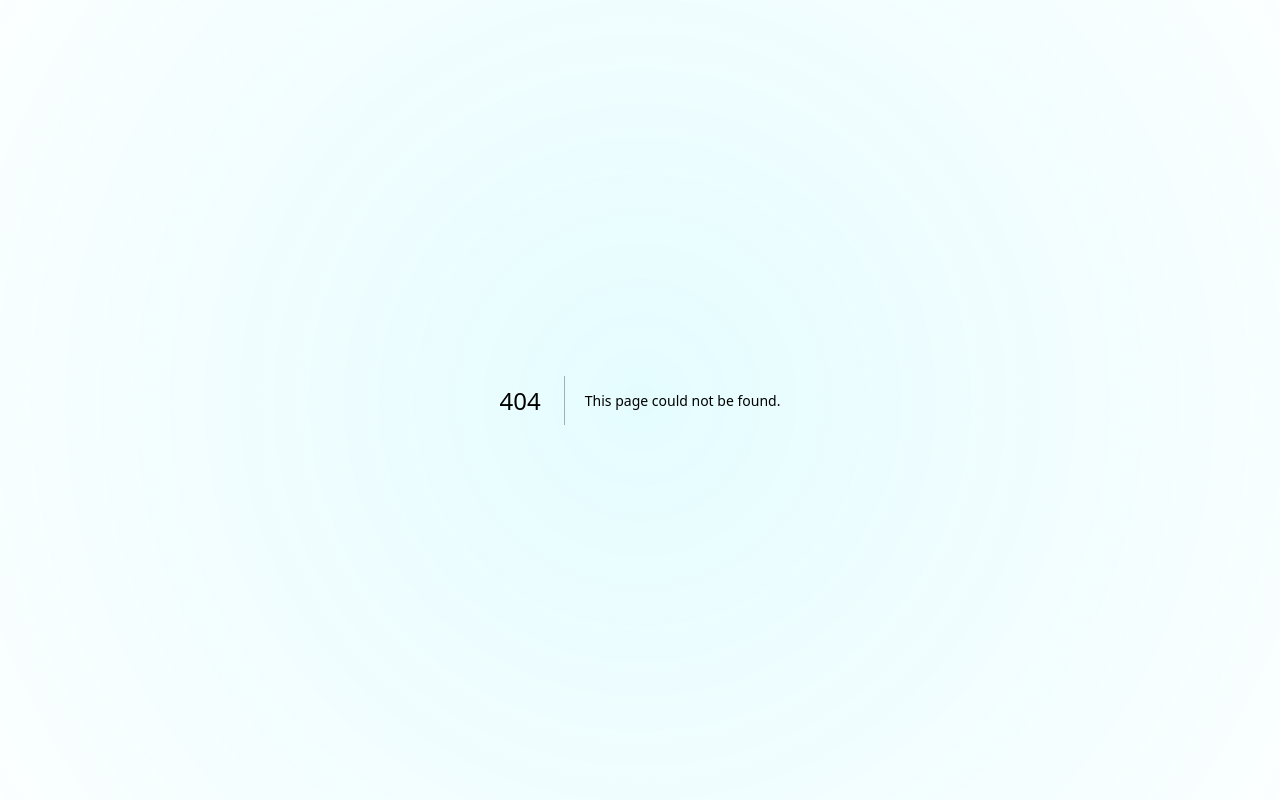
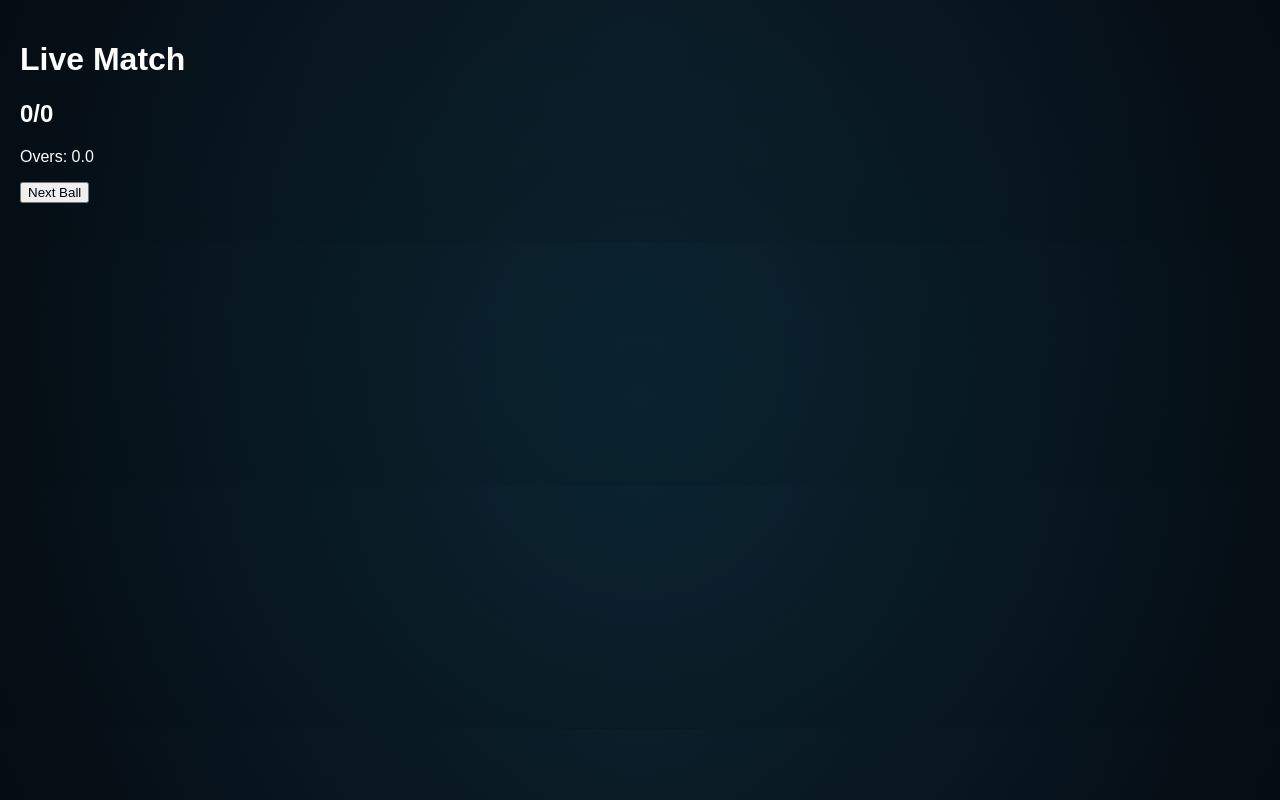
Before and after one commit to Vishal091/ipl-simulator, a Next.js app in the folder frontend/: page /match/live in a window 1280 px wide. Before the commit this address had no page. Built offline with nearby package versions, Linux system fonts and the light colour scheme.

Commit message:
Create page.js

```diff
--- /dev/null
+++ b/frontend/app/match/live/page.js
@@ -0,0 +1,41 @@
+"use client";
+import { useState } from "react";
+
+export default function LiveMatch() {
+  const [score, setScore] = useState(0);
+  const [wickets, setWickets] = useState(0);
+  const [balls, setBalls] = useState(0);
+  const [log, setLog] = useState([]);
+
+  const playBall = () => {
+    const outcomes = [0,1,2,4,6,"W"];
+    const res = outcomes[Math.floor(Math.random() * outcomes.length)];
+
+    if (res === "W") {
+      setWickets(wickets + 1);
+      setLog([...log, "WICKET"]);
+    } else {
+      setScore(score + res);
+      setLog([...log, res]);
+    }
+
+    setBalls(balls + 1);
+  };
+
+  return (
+    <div style={{ padding: "20px", color: "white" }}>
+      <h1>Live Match</h1>
+
+      <h2>{score}/{wickets}</h2>
+      <p>Overs: {Math.floor(balls/6)}.{balls%6}</p>
+
+      <button onClick={playBall}>Next Ball</button>
+
+      <div style={{ marginTop: "20px" }}>
+        {log.slice(-10).map((l, i) => (
+          <span key={i} style={{ marginRight: "8px" }}>{l}</span>
+        ))}
+      </div>
+    </div>
+  );
+}
```
